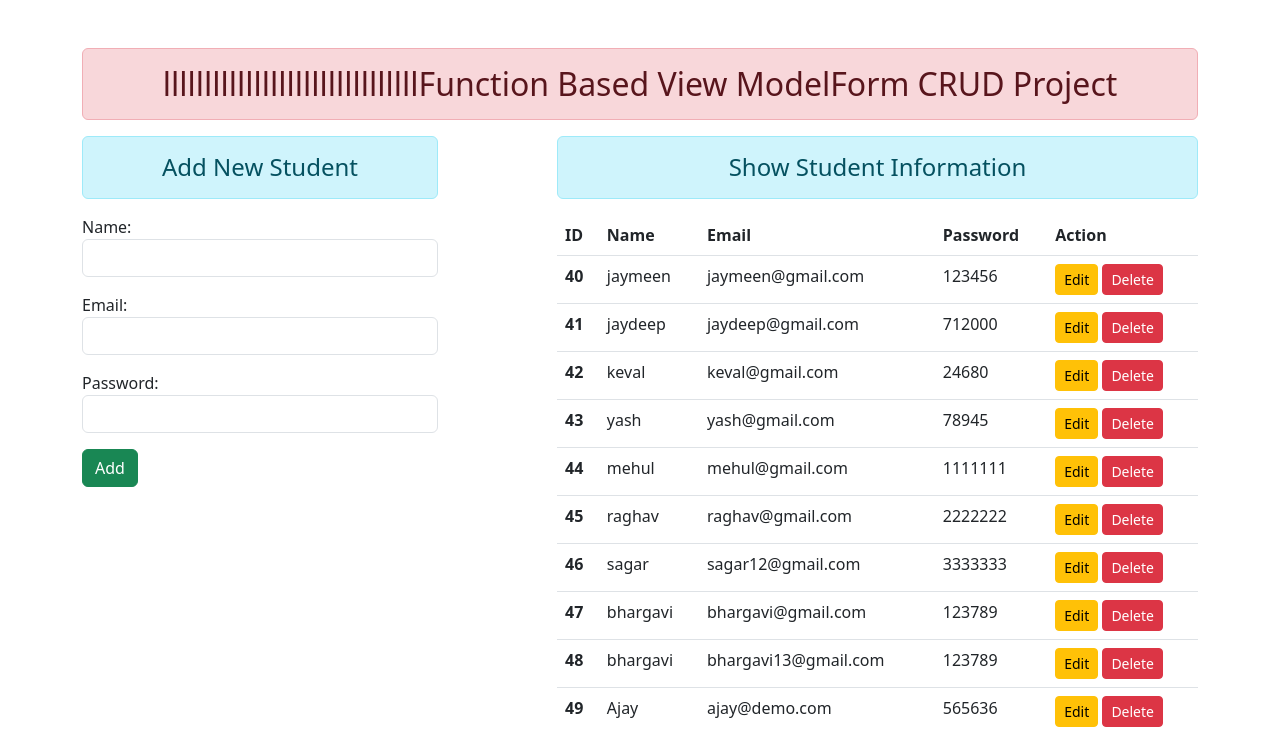
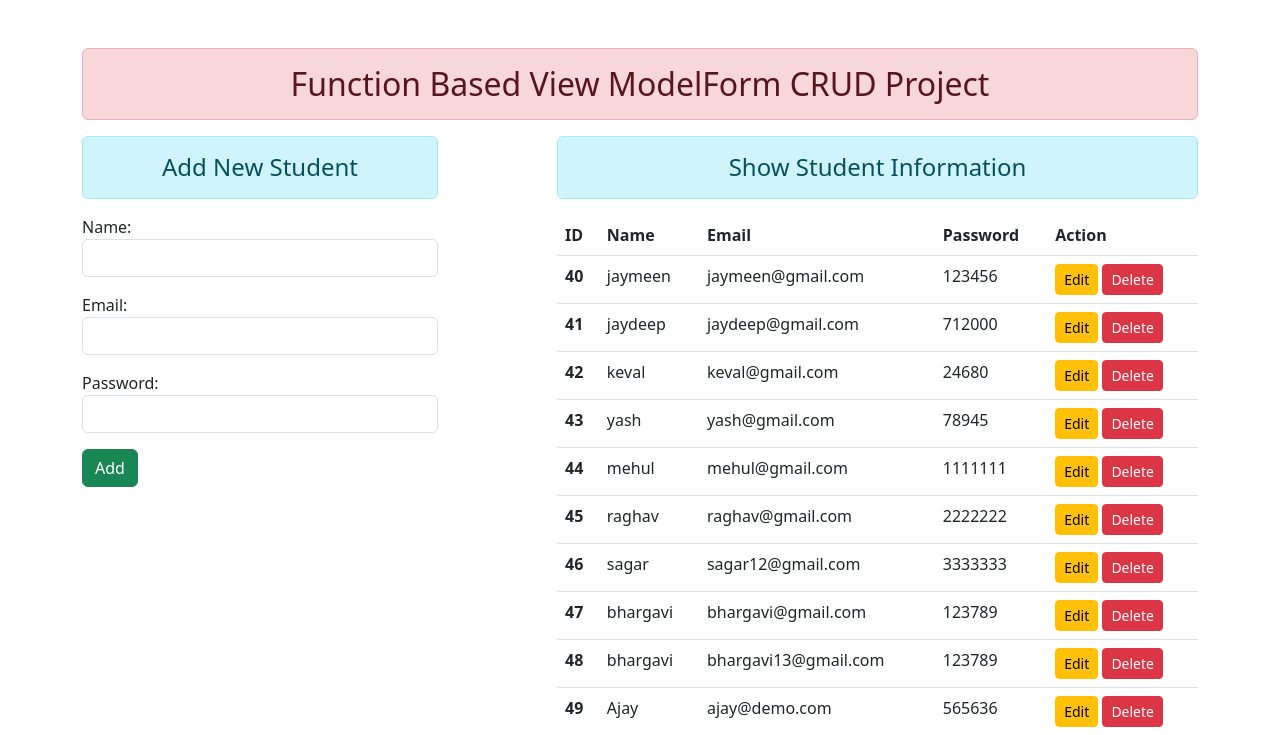
Before and after one commit to Jaymeen18/CRUD-PROJECT, a Django app: page / in a window 1280 px wide. Shown: the top 735 px of the page. Run offline with Django 4.2, Linux system fonts and the light colour scheme; data comes from the database, SQL or seed files in the repository; some libraries are stand-ins or nearby versions.

Commit message:
changes in h2 tag

```diff
--- a/enroll/templates/enroll/base.html
+++ b/enroll/templates/enroll/base.html
@@ -14,8 +14,7 @@
 </head>
 <body>
     <div class="container mt-5">
-        <h2 class="text-center alert alert-danger">
-            lllllllllllllllllllllllllllllllFunction Based View ModelForm CRUD Project</h2>
+        <h2 class="text-center alert alert-danger">Function Based View ModelForm CRUD Project</h2>
         {% block content %}
 
         {% endblock content%}
```
